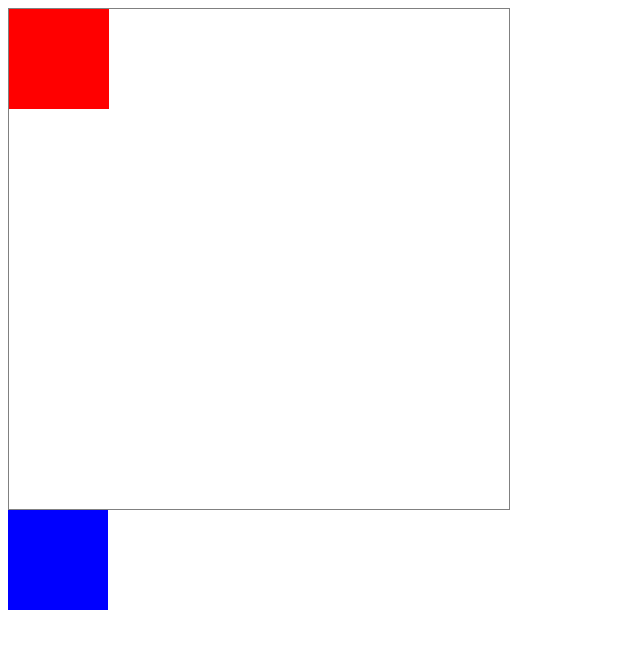
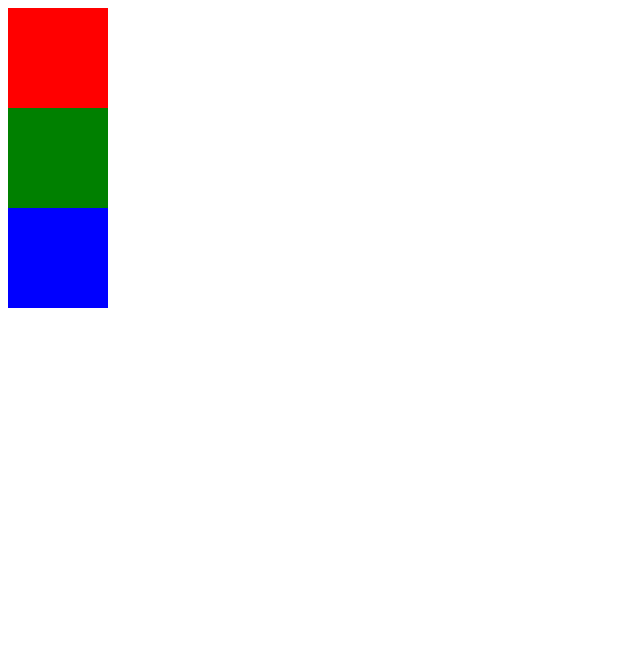
Before and after one commit to Afkre/CSS_Class, a plain HTML site: page CSS_Ödev/CSS Box Exercies - Kopya/index.html in a window 1280 px wide. Shown: the whole page, without its empty margins (0-640 px from the left). Drawn offline with Linux system fonts and the light colour scheme.

Commit message:
08.11.21 CSS Box Positions

```diff
--- a/CSS_Ödev/CSS Box Exercies - Kopya/index.html
+++ b/CSS_Ödev/CSS Box Exercies - Kopya/index.html
@@ -8,10 +8,7 @@
     <link rel="stylesheet" href="style.css">
 </head>
 <body>
-    <div id="container">
-        <div id="first"></div>
-    </div>
-
+    <div id="first"></div>
     <div id="second"></div>
     <div id="third"></div>
 
--- a/CSS_Ödev/CSS Box Exercies - Kopya/style.css
+++ b/CSS_Ödev/CSS Box Exercies - Kopya/style.css
@@ -1,54 +1,37 @@
 #first {
     background-color: red;
+    width: 100px;
     height: 100px;
-    width: 100px;
-    /* position: relative;
-    left: 210px;
-    top: 0px; */
-    /* margin-top: 50px; */
     /* display: inline-block;
     position: relative;
     left: 210px; */
-    /* position: absolute;
-    right: 15px; */
-    /* position: absolute;
-    right: 0;
-    bottom: 0; */
-    /* top: 15px; */
-    position: static;
-
+    /* position: relative; */
+    /* left: 210px;
+    /* left: 20px;
+    top: 50px; */
+    /* margin-top: 50px; */ */
 }
-
-#container {
-    border: 1px solid gray;
-    width: 500px;
-    height: 500px;
-    position: relative;
-
-
-} */
 
 #second {
     background-color: green;
-    height:100px;
     width: 100px;
-    /* position: relative;
-    left: 0px;
-    top: -100px; */
-    /* /* display: inline-block; */
-    position: relative;
-    /* right: 100px; */ */
-}
-
-
-#third {
-    background-color:blue;
     height: 100px;
-    width: 100px;
-    /* position: relative;
-    left: 105px;
-    top: -200px; */
     /* display: inline-block;
     position: relative;
     right: 100px; */
+    /* position: relative;
+    /* left: 110px; */
+    /* top: -100px; */ */
 }
+
+#third {
+    background-color: blue;
+    width: 100px;
+    height: 100px;
+    /* display: inline-block;
+    position: relative;
+    right: 100px; */
+    /* position:relative;
+    left: 105px;
+    top: -200px;
+} */
```
Also changed, not shown: CSS_Ödev/Ödev.jpg (added).
